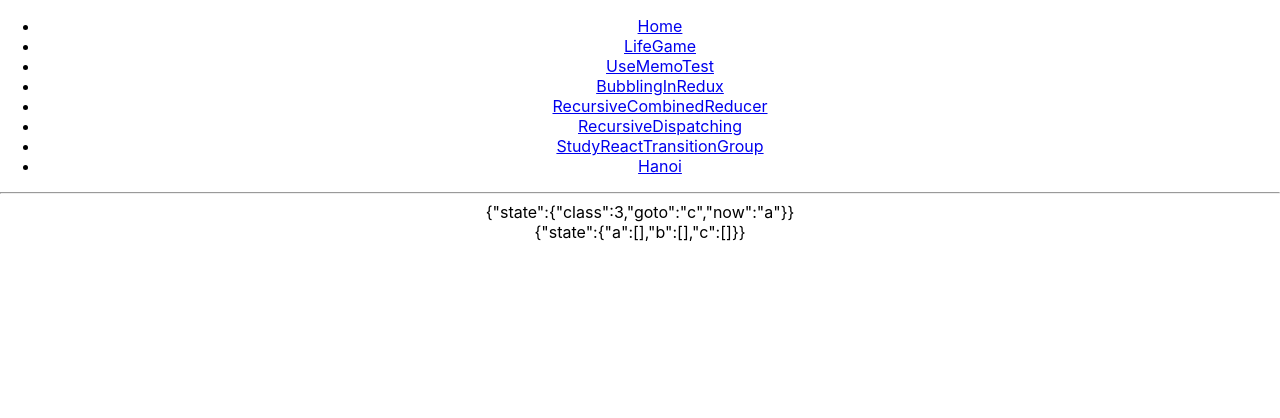
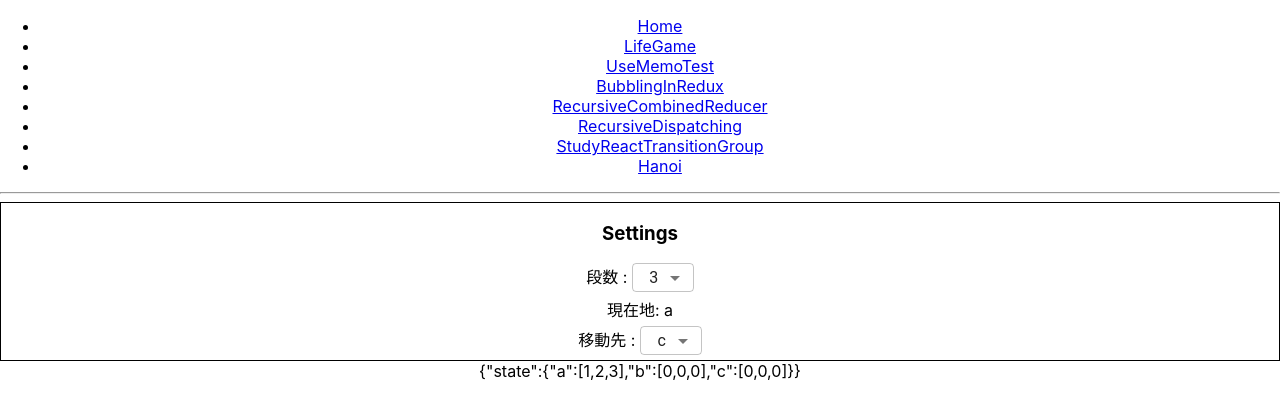
Before and after one commit to KoinoEngineering/react-study, a React (Create React App) app: page /Hanoi in a window 1280 px wide. Shown: the top 418 px of the page. Built offline with nearby package versions, Linux system fonts and the light colour scheme.

Commit message:
#25 implements HanoiSettings

```diff
--- a/src/Pages/Hanoi/Hanoi.tsx
+++ b/src/Pages/Hanoi/Hanoi.tsx
@@ -1,13 +1,22 @@
+import { List } from "immutable";
 import React from "react";
 import { childDispatcherResetFactory } from "../../common/Dispatch";
 import { IPropsBaseReset } from "../../core/Interfaces/Props";
 import HanoiSettings, { IHanoiSettingsState } from "./HanoiSettings/HanoiSettings";
-import Towers, { ITowersState, TowersState } from "./Towers/Towers";
+import Towers, { ITowersState, TowersState, ITowers } from "./Towers/Towers";
 
 export interface IHanoiState {
     settings: IHanoiSettingsState;
     towers: ITowersState;
 }
+
+export const defaultTowers = (_calss: number): ITowers => {
+    return {
+        a: List(new Array(_calss).fill(0)),
+        b: List(new Array(_calss).fill(0)),
+        c: List(new Array(_calss).fill(0)),
+    };
+};
 
 export const initHanoiState = (): IHanoiState => {
     return {
@@ -16,19 +25,27 @@ export const initHanoiState = (): IHanoiState => {
             goto: "c",
             now: "a",
         },
-        towers: new TowersState()
+        towers: new TowersState({
+            ...defaultTowers(3),
+            a: List([1, 2, 3]),
+        })
     };
 };
 
 type IHanoiProps = IPropsBaseReset<IHanoiState>;
 const Hanoi: React.FC<IHanoiProps> = (props: IHanoiProps) => {
 
+    const towersDispatch = childDispatcherResetFactory(props.dispatch, props.state, "towers");
     return <div>
         <div>
-            <HanoiSettings state={props.state.settings} dispatch={childDispatcherResetFactory(props.dispatch, props.state, "settings")} />
+            <HanoiSettings
+                state={props.state.settings}
+                dispatch={childDispatcherResetFactory(props.dispatch, props.state, "settings")}
+                towersDispatch={towersDispatch}
+            />
         </div>
         <div>
-            <Towers state={props.state.towers} dispatch={childDispatcherResetFactory(props.dispatch, props.state, "towers")} />
+            <Towers state={props.state.towers} dispatch={towersDispatch} />
         </div>
     </div>;
 };
--- a/src/Pages/Hanoi/HanoiSettings/HanoiSettings.tsx
+++ b/src/Pages/Hanoi/HanoiSettings/HanoiSettings.tsx
@@ -1,19 +1,98 @@
+import ClassNames from "classnames";
+import { makeStyles, MenuItem, Select } from "@material-ui/core";
+import { List } from "immutable";
 import React from "react";
 import MyDispatch from "../../../core/Interfaces/MyDispatch";
-import { ITowers } from "../Towers/Towers";
+import { IPropsBaseReset } from "../../../core/Interfaces/Props";
+import { defaultTowers } from "../Hanoi";
+import { ITowersState, TowersState } from "../Towers/Towers";
 
 export interface IHanoiSettingsState {
     class: number;
-    now: keyof ITowers;
-    goto: keyof ITowers;
+    now: keyof ITowersState;
+    goto: keyof ITowersState;
 }
-interface HanoiSettingsProps {
-    state: IHanoiSettingsState;
-    dispatch: MyDispatch<IHanoiSettingsState>["Reset"]
+interface HanoiSettingsProps extends IPropsBaseReset<IHanoiSettingsState> {
+    divProps?: React.DetailedHTMLProps<React.HTMLAttributes<HTMLDivElement>, HTMLDivElement>;
+    towersDispatch: MyDispatch<ITowersState>["Reset"];
 }
 
+const HanoiKeys: (keyof ITowersState)[] = ["a", "b", "c"];
+
 const HanoiSettings: React.FC<HanoiSettingsProps> = (props: HanoiSettingsProps) => {
-    return <div>{JSON.stringify(props)}</div>;
+
+    const paddingStyles = makeStyles({
+        bottom5: {
+            paddingBottom: 5
+        }
+    })();
+    const selectStyles = makeStyles({
+        root: {
+            paddingBottom: 5,
+            paddingTop: 5,
+        }
+    })();
+
+    const borderStyles = makeStyles({
+        solidBlack1: {
+            border: "solid black 1px"
+        }
+    })();
+
+
+    const handleChildSelectChangeFactory = <K extends keyof IHanoiSettingsState>(key: K) => {
+        return (
+            event: React.ChangeEvent<{ name?: string; value: unknown }>,
+        ) => {
+            props.dispatch((prevState) => {
+                return {
+                    ...prevState,
+                    [key]: event.target.value as IHanoiSettingsState[K]
+                };
+            });
+        };
+    };
+
+
+    const handleClassChange = (
+        event: React.ChangeEvent<{ name?: string; value: unknown }>,
+    ) => {
+        const _class = event.target.value as number;
+        handleChildSelectChangeFactory("class")(event);
+        props.towersDispatch(() => {
+            return new TowersState({
+                ...defaultTowers(_class),
+                [props.state.now]: List(new Array(_class)
+                    .fill(0)
+                    .map((_, idx) => {
+                        return idx + 1;
+                    }))
+            });
+        });
+    };
+    return <div  {...props.divProps} className={ClassNames(props.divProps?.className, borderStyles.solidBlack1)}>
+        <div><h3>Settings</h3></div>
+        <div className={paddingStyles.bottom5}>
+            段数 :  <Select classes={selectStyles} value={props.state.class} onChange={handleClassChange} variant={"outlined"}>
+                {new Array<number>(100).fill(0).map((_, idx) => {
+                    const tmp = idx + 1;
+                    return <MenuItem key={"class_" + tmp} value={tmp}>{tmp}</MenuItem>;
+                })}
+            </Select>
+        </div>
+        <div className={paddingStyles.bottom5}>
+            {"現在地: " + props.state.now}
+        </div>
+        <div className={paddingStyles.bottom5}>
+            移動先 : <Select classes={selectStyles} value={props.state.goto} onChange={handleChildSelectChangeFactory("goto")} variant={"outlined"}>
+                {HanoiKeys.filter((key: keyof ITowersState) => {
+                    return key !== props.state.now;
+                }).map((key: keyof ITowersState) => {
+                    return <MenuItem key={key} value={key} >{key}</MenuItem>;
+                })}
+            </Select>
+        </div>
+    </div>;
 };
 
 export default HanoiSettings;
```
